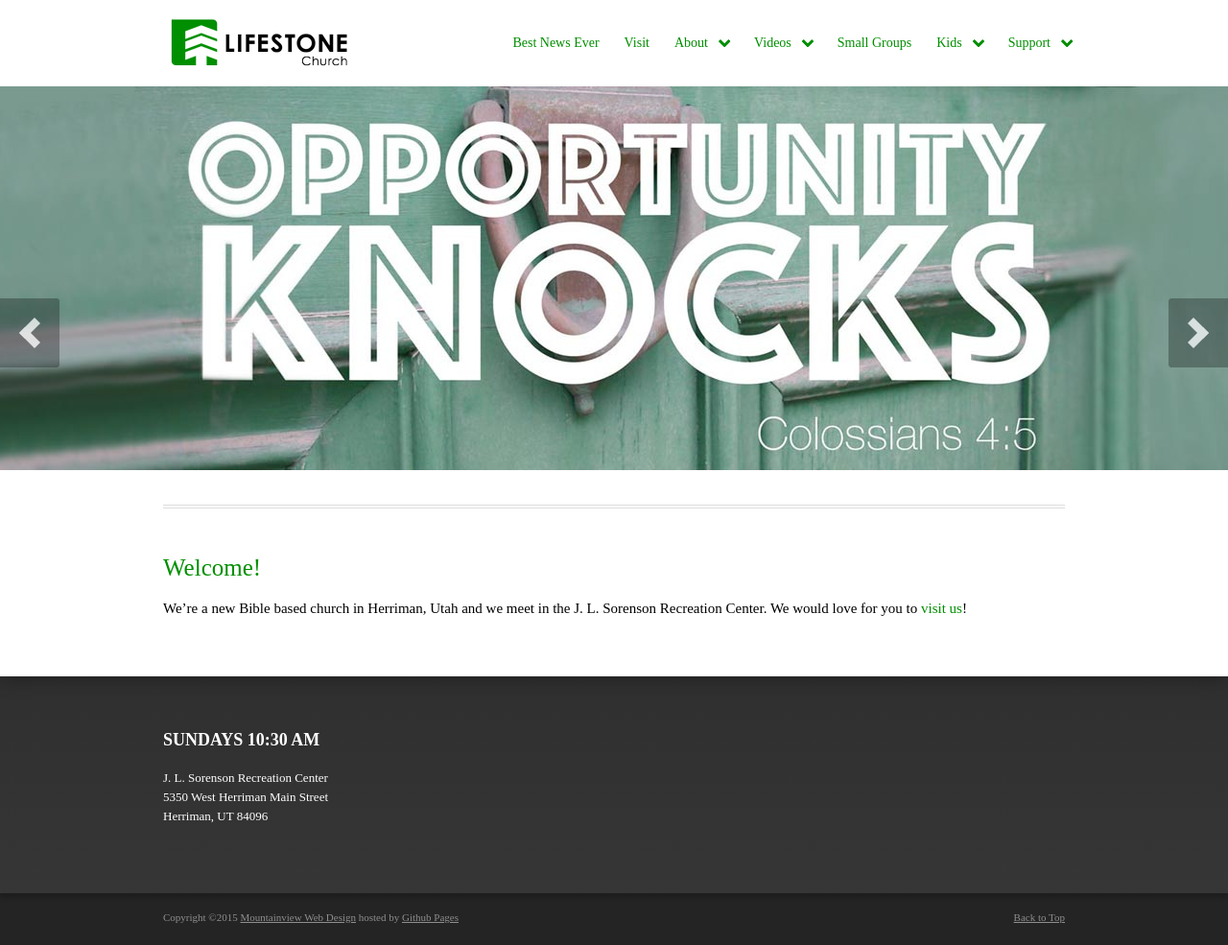
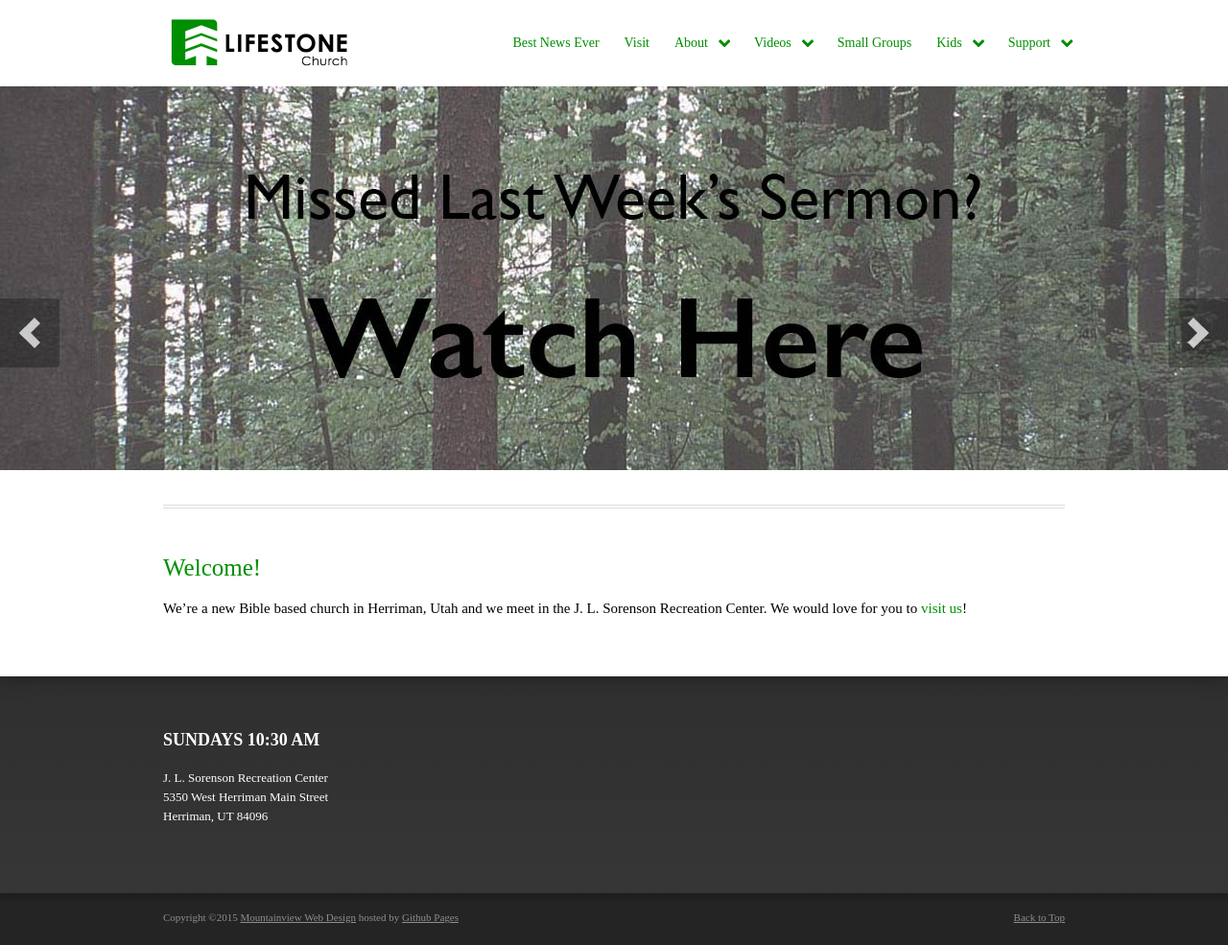
Before and after one commit to waffle-iron/lifestonechurch, a Jekyll site: the page built from index.html, in a window 1280 px wide. Shown: the whole page at 96% size. Built offline with Jekyll 4.4.1, drawn with Linux system fonts in a browser that asks for light colours; some web fonts are replaced.

Commit message:
Remove Opportunity Knocks sermon series slider

```diff
--- a/_includes/slider.html
+++ b/_includes/slider.html
@@ -1,11 +1,6 @@
 <section id="slider">
 	<section class="image-slider">
 		<ul class="slides">
-			<li class="bottom hidden">
-				<a href="{{ site.baseurl }}/videos/sermons/">
-					<img width="1400" height="400" src="{{ site.baseurl }}/assets/uploads/sliders/opportunityKnocks.jpg" class="attachment-slide-image wp-post-image" alt="" title="Sermons" />
-				</a>
-			</li>
 			<li class="bottom hidden">
 				<a href="{{ site.baseurl }}/videos/sermons/">
 					<img width="1400" height="400" src="{{ site.baseurl }}/assets/uploads/sliders/sermon_slider.jpg" class="attachment-slide-image wp-post-image" alt="" title="Sermons" />
```
Also changed, not shown: assets/uploads/sliders/opportunityKnocks.jpg (deleted).
